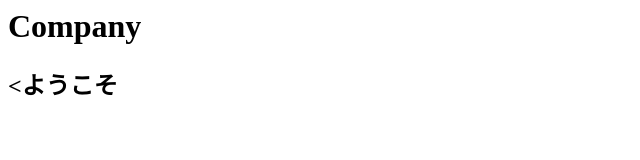
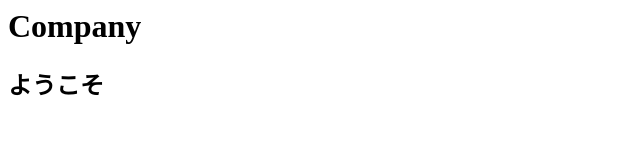
Before and after one commit to akihomes/demo1, a plain HTML site: page index.html in a window 1280 px wide. Shown: the full height of the page, 0-640 px from the left. Drawn offline with Linux system fonts and the light colour scheme.

Commit message:
Update index.html

```diff
--- a/index.html
+++ b/index.html
@@ -13,7 +13,7 @@
 
     <section class ="main-topic">
         <div class ="main-container">
-            <h2><ようこそ</h2>
+            <h2>ようこそ</h2>
           <div>
             <div class ="main2-container">
 
```
